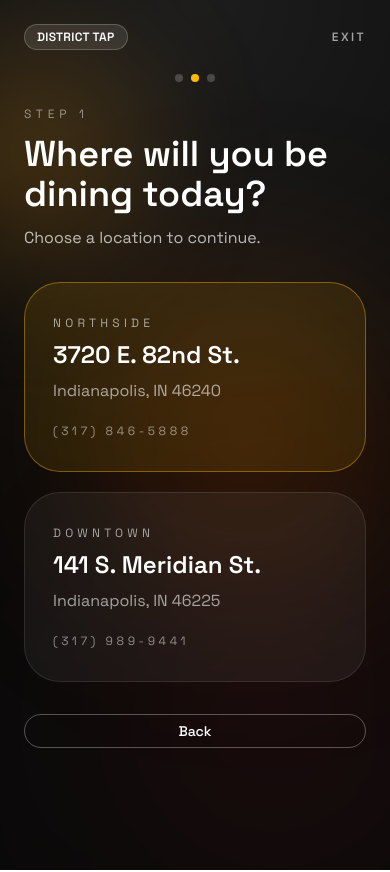
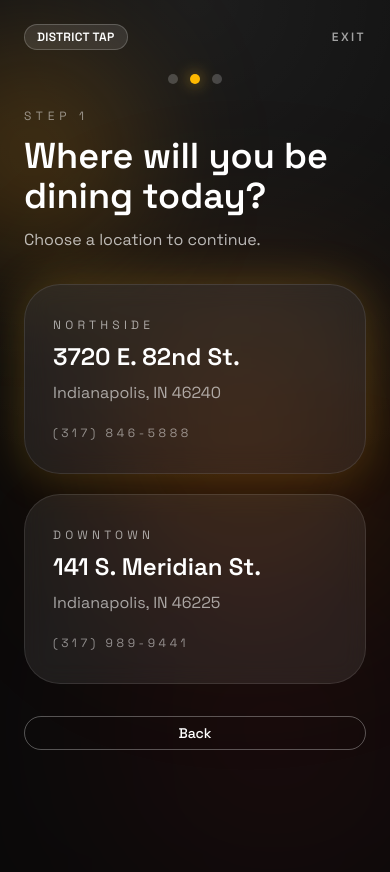
Before and after one commit to garytayl/district-tap, a Next.js app: page /experience in a window 390 px wide. Both pictures are taken after a click on the button "Start the experience". Built offline with nearby package versions, Linux system fonts and the light colour scheme.

Commit message:
Enhance MobileExperience component with new glass panel styles, improved button interactions, and updated step indicators for a more visually appealing and responsive design.

```diff
--- a/app/experience/page.tsx
+++ b/app/experience/page.tsx
@@ -75,10 +75,22 @@ export default function MobileExperience() {
           </Link>
         </div>
 
-        <div className="mt-6 flex items-center justify-center gap-2 text-xs uppercase tracking-[0.3em] text-white/40">
-          <span className={`h-2 w-2 rounded-full ${step === "welcome" ? "bg-amber-400" : "bg-white/20"}`} />
-          <span className={`h-2 w-2 rounded-full ${step === "location" ? "bg-amber-400" : "bg-white/20"}`} />
-          <span className={`h-2 w-2 rounded-full ${step === "experience" ? "bg-amber-400" : "bg-white/20"}`} />
+        <div className="mt-6 flex items-center justify-center gap-3 text-xs uppercase tracking-[0.3em] text-white/40">
+          <span
+            className={`h-2.5 w-2.5 rounded-full ${
+              step === "welcome" ? "bg-amber-400 shadow-[0_0_15px_rgba(251,191,36,0.7)]" : "bg-white/20"
+            }`}
+          />
+          <span
+            className={`h-2.5 w-2.5 rounded-full ${
+              step === "location" ? "bg-amber-400 shadow-[0_0_15px_rgba(251,191,36,0.7)]" : "bg-white/20"
+            }`}
+          />
+          <span
+            className={`h-2.5 w-2.5 rounded-full ${
+              step === "experience" ? "bg-amber-400 shadow-[0_0_15px_rgba(251,191,36,0.7)]" : "bg-white/20"
+            }`}
+          />
         </div>
 
         {step === "welcome" ? (
@@ -90,7 +102,12 @@ export default function MobileExperience() {
                 Tap through a fast, fun flow built for mobile. Big buttons. Quick choices. Zero clutter.
               </p>
             </div>
-            <Button variant="secondary" size="lg" className="text-base sm:text-lg" onClick={() => setStep("location")}>
+            <Button
+              variant="secondary"
+              size="lg"
+              className="text-base sm:text-lg active:scale-[0.98] transition"
+              onClick={() => setStep("location")}
+            >
               Start the experience
             </Button>
           </section>
@@ -112,10 +129,8 @@ export default function MobileExperience() {
                     setSelectedLocationId(location.id)
                     setStep("experience")
                   }}
-                  className={`flex h-full flex-col gap-5 rounded-[36px] border px-7 py-8 text-left transition hover:border-white/50 ${
-                    index === 0
-                      ? "border-amber-400/40 bg-amber-400/10"
-                      : "border-white/10 bg-white/5"
+                  className={`glass-tile flex h-full flex-col gap-5 px-7 py-8 text-left active:scale-[0.98] ${
+                    index === 0 ? "border-amber-400/40 bg-amber-400/10 glass-glow" : ""
                   }`}
                 >
                   <div className="space-y-2">
@@ -127,7 +142,12 @@ export default function MobileExperience() {
                 </button>
               ))}
             </div>
-            <Button variant="outline" size="sm" className="border-white/30 text-white" onClick={() => setStep("welcome")}>
+            <Button
+              variant="outline"
+              size="sm"
+              className="border-white/30 text-white active:scale-[0.98] transition"
+              onClick={() => setStep("welcome")}
+            >
               Back
             </Button>
           </section>
@@ -143,19 +163,24 @@ export default function MobileExperience() {
             <div className="grid gap-5">
               <button
                 type="button"
-                className="rounded-[36px] border border-white/10 bg-white/5 p-7 text-left transition hover:border-white/50"
+                className="glass-tile p-7 text-left active:scale-[0.98]"
               >
                 <p className="text-xl font-semibold sm:text-2xl">Browse the menu</p>
                 <p className="text-base text-white/60 sm:text-lg">See lunch, dinner, and drinks.</p>
                 <div className="mt-6 flex flex-wrap gap-3">
-                  <Button href={menuConfig?.href ?? "/menu"} variant="secondary" size="lg" className="text-base sm:text-lg">
+                  <Button
+                    href={menuConfig?.href ?? "/menu"}
+                    variant="secondary"
+                    size="lg"
+                    className="text-base sm:text-lg active:scale-[0.98] transition"
+                  >
                     {menuConfig?.label ?? "View Menu"}
                   </Button>
                   <Button
                     href={menuConfig?.drinksHref ?? "/menu/drinks"}
                     variant="outline"
                     size="lg"
-                    className="border-white/30 text-white text-base sm:text-lg"
+                    className="border-white/30 text-white text-base sm:text-lg active:scale-[0.98] transition"
                   >
                     Drinks Menu
                   </Button>
@@ -163,19 +188,24 @@ export default function MobileExperience() {
               </button>
               <button
                 type="button"
-                className="rounded-[36px] border border-white/10 bg-white/5 p-7 text-left transition hover:border-white/50"
+                className="glass-tile p-7 text-left active:scale-[0.98]"
               >
                 <p className="text-xl font-semibold sm:text-2xl">Dine in</p>
                 <p className="text-base text-white/60 sm:text-lg">Call or get directions.</p>
                 <div className="mt-6 flex flex-wrap gap-3">
-                  <Button asChild variant="outline" size="lg" className="border-white/30 text-white text-base sm:text-lg">
+                  <Button
+                    asChild
+                    variant="outline"
+                    size="lg"
+                    className="border-white/30 text-white text-base sm:text-lg active:scale-[0.98] transition"
+                  >
                     <a href={normalizePhone(selectedLocation.phone)}>Call {selectedLocation.phone}</a>
                   </Button>
                   <Button
                     href={selectedLocation.mapUrl}
                     variant="outline"
                     size="lg"
-                    className="border-white/30 text-white text-base sm:text-lg"
+                    className="border-white/30 text-white text-base sm:text-lg active:scale-[0.98] transition"
                   >
                     Open map
                   </Button>
@@ -183,12 +213,17 @@ export default function MobileExperience() {
               </button>
               <button
                 type="button"
-                className="rounded-[36px] border border-white/10 bg-white/5 p-7 text-left transition hover:border-white/50"
+                className="glass-tile p-7 text-left active:scale-[0.98]"
               >
                 <p className="text-xl font-semibold sm:text-2xl">Delivery + takeout</p>
                 <p className="text-base text-white/60 sm:text-lg">Head to delivery to complete your order.</p>
                 <div className="mt-6">
-                  <Button href={selectedLocation.orderUrl} variant="secondary" size="lg" className="text-base sm:text-lg">
+                  <Button
+                    href={selectedLocation.orderUrl}
+                    variant="secondary"
+                    size="lg"
+                    className="text-base sm:text-lg active:scale-[0.98] transition"
+                  >
                     Go to delivery / takeout
                   </Button>
                 </div>
@@ -198,13 +233,18 @@ export default function MobileExperience() {
               <Button
                 variant="outline"
                 size="sm"
-                className="border-white/30 text-white"
+                className="border-white/30 text-white active:scale-[0.98] transition"
                 onClick={() => setStep("location")}
               >
                 Change location
               </Button>
               {mapEmbedUrl ? (
-                <Button href={selectedLocation.mapUrl} variant="outline" size="sm" className="border-white/30 text-white">
+                <Button
+                  href={selectedLocation.mapUrl}
+                  variant="outline"
+                  size="sm"
+                  className="border-white/30 text-white active:scale-[0.98] transition"
+                >
                   Open map
                 </Button>
               ) : null}
--- a/app/globals.css
+++ b/app/globals.css
@@ -131,3 +131,24 @@
 .experience-mode footer {
   display: none;
 }
+
+.glass-panel {
+  @apply relative overflow-hidden rounded-[36px] border border-white/15 bg-white/10 backdrop-blur-xl shadow-[0_20px_60px_rgba(0,0,0,0.35)];
+}
+
+.glass-panel::before {
+  content: "";
+  @apply pointer-events-none absolute inset-0 rounded-[36px] bg-[radial-gradient(circle_at_top,rgba(255,255,255,0.35),transparent_55%)] opacity-60;
+}
+
+.glass-tile {
+  @apply rounded-[36px] border border-white/10 bg-white/8 backdrop-blur-md transition-all duration-300 ease-out;
+}
+
+.glass-tile:active {
+  transform: scale(0.98);
+}
+
+.glass-glow {
+  box-shadow: 0 0 45px rgba(251, 191, 36, 0.22);
+}
```
